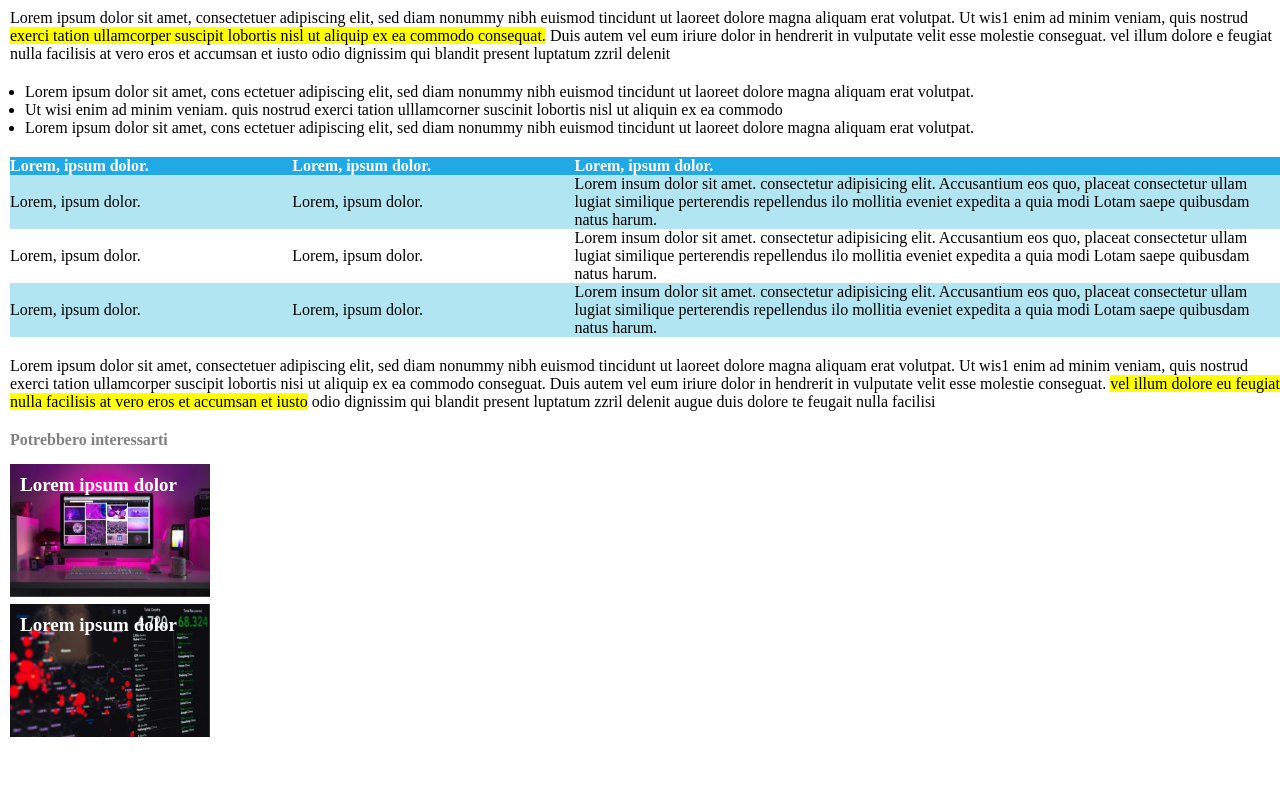
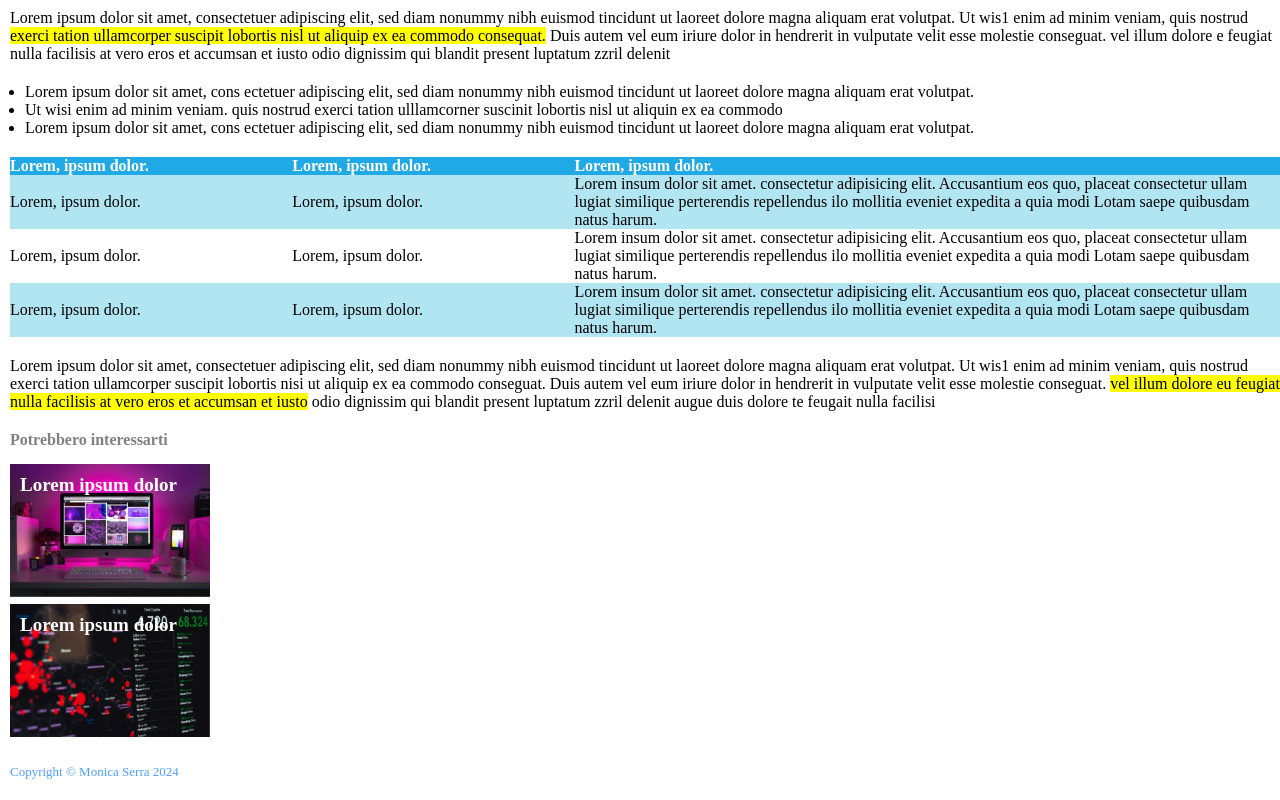
Before and after one commit to MonicaSerraWebDeveloper/html-css-booleaner, a plain HTML site: page index.html in a window 1280 px wide. Shown: the part 1290-2090 px from the top of the page. Before the commit the page ends 2034 px from the top, so only its background shows below. Drawn offline with Linux system fonts and the light colour scheme.

Commit message:
feat: add footer and styled

```diff
--- a/index.html
+++ b/index.html
@@ -114,6 +114,9 @@
             </section>
             <!-- / Section Potrebbero Interessarti  -->
         </main>
+        <footer>
+            <p class="footer-text">Copyright © Monica Serra 2024</p>
+        </footer>
     </body>
 
 </html>
--- a/style.css
+++ b/style.css
@@ -145,3 +145,13 @@ th {
     padding-top: 10px;
     padding-left: 10px;
 }
+
+/* Section Footer */
+
+.footer-text {
+    color: #4EA0FF;
+    font-size: 13px;
+    padding-top: 20px;
+    padding-bottom: 20px;
+    padding-left: 10px;
+}
```
